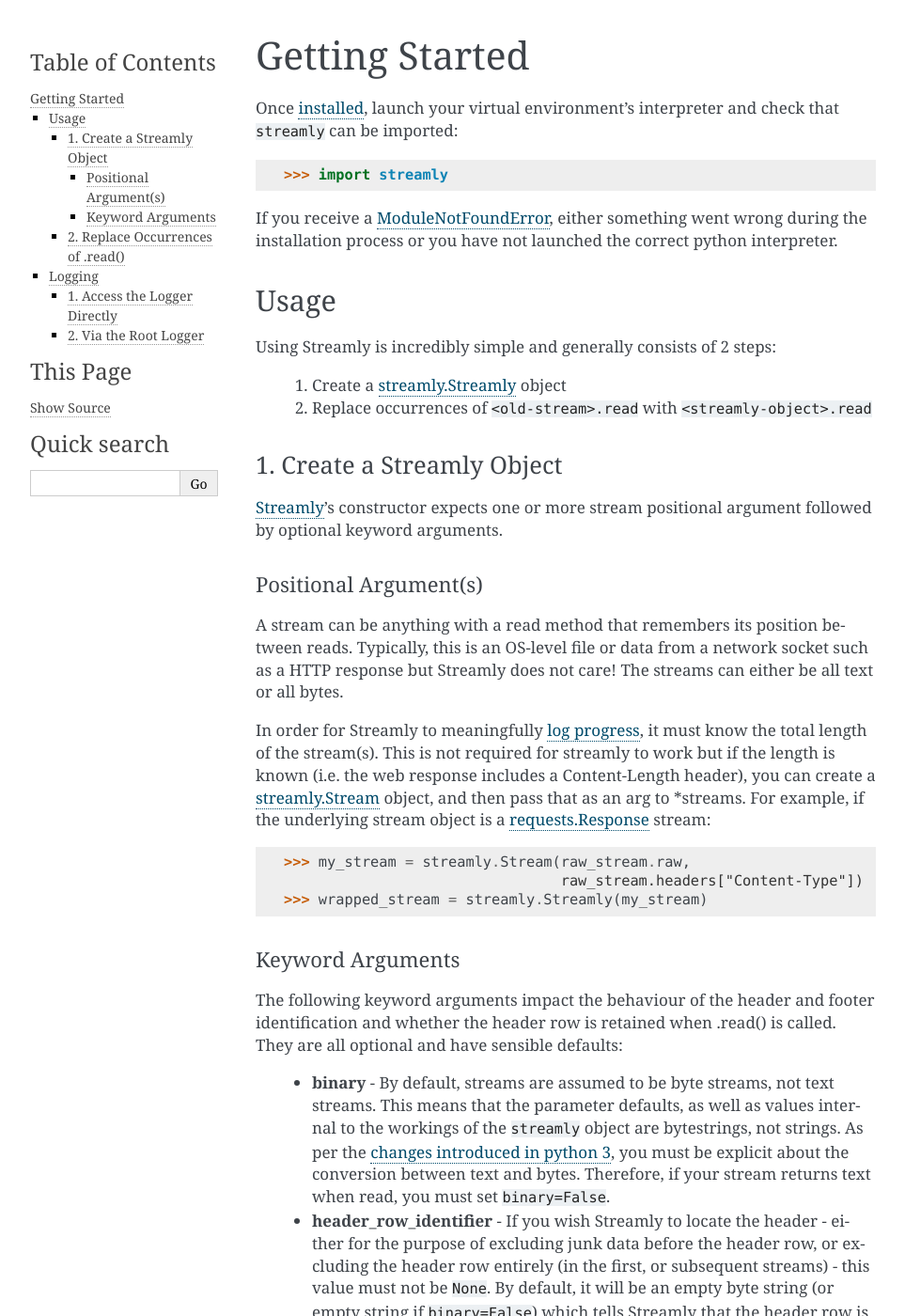
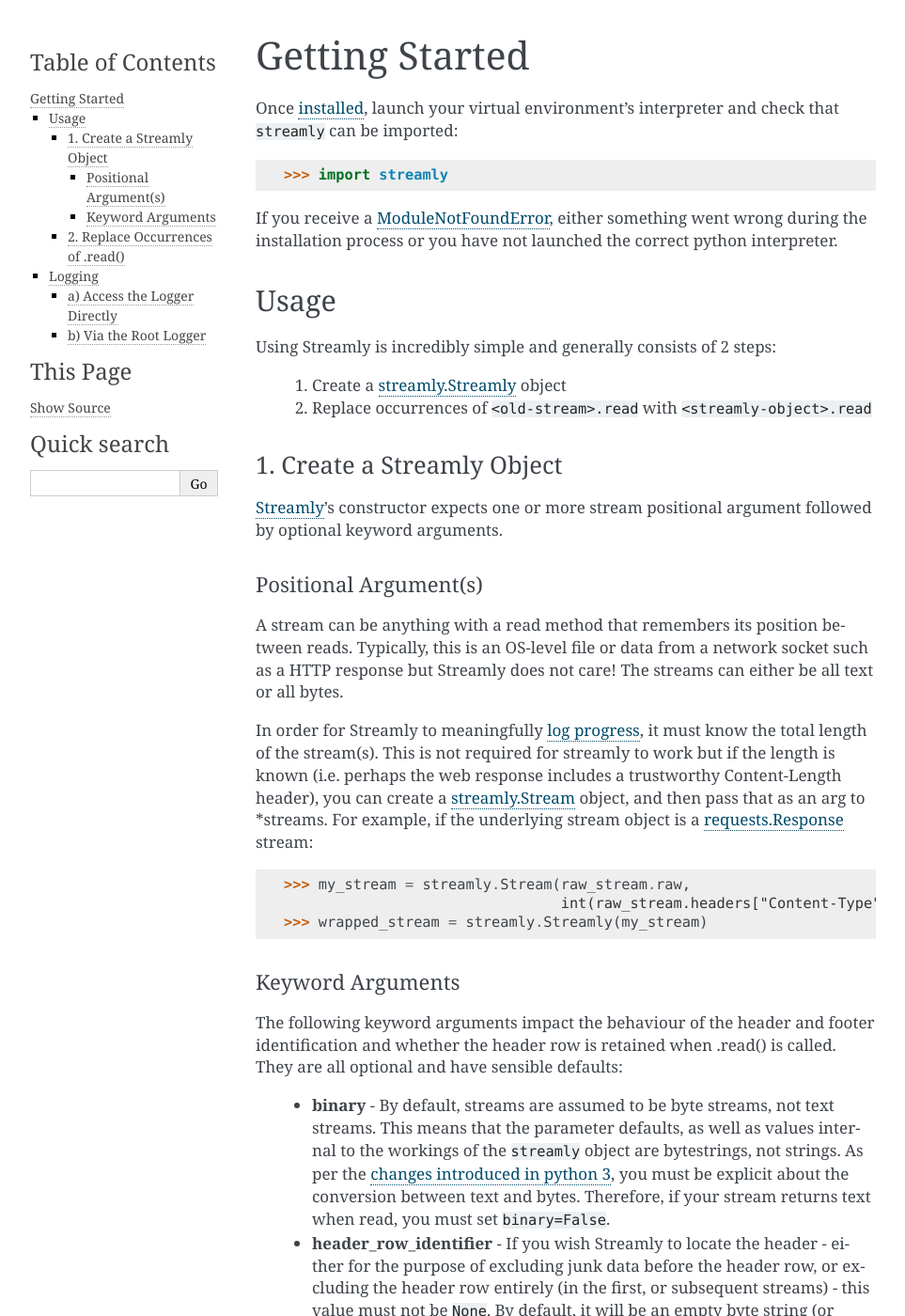
Before and after one commit to adamcunnington/Streamly, a Sphinx documentation site: the page built from docs/source/getting-started.rst, in a window 1280 px wide and 1400 px high. Shown: the whole window at 94% size, without its empty margins (148-1111 px from the left). Built offline with Sphinx 7.4.7, drawn with Linux system fonts in a browser that asks for light colours; some of the changed text lies outside the part shown.

Commit message:
Minor tweaks

```diff
--- a/docs/source/getting-started.rst
+++ b/docs/source/getting-started.rst
@@ -29,10 +29,10 @@
 
 A stream can be anything with a read method that remembers its position between reads. Typically, this is an OS-level file or data from a network socket such as a HTTP response but Streamly does not care! The streams can either be all text or all bytes.
 
-In order for Streamly to meaningfully :ref:`log progress <logging>`, it must know the total length of the stream(s). This is not required for streamly to work but if the length is known (i.e. the web response includes a Content-Length header), you can create a :ref:`streamly.Stream <stream>` object, and then pass that as an arg to \*streams. For example, if the underlying stream object is a `requests.Response <http://docs.python-requests.org/en/master/user/quickstart/#response-content>`_ stream::
+In order for Streamly to meaningfully :ref:`log progress <logging>`, it must know the total length of the stream(s). This is not required for streamly to work but if the length is known (i.e. perhaps the web response includes a trustworthy Content-Length header), you can create a :ref:`streamly.Stream <stream>` object, and then pass that as an arg to \*streams. For example, if the underlying stream object is a `requests.Response <http://docs.python-requests.org/en/master/user/quickstart/#response-content>`_ stream::
 
     >>> my_stream = streamly.Stream(raw_stream.raw,
-                                    raw_stream.headers["Content-Type"])
+                                    int(raw_stream.headers["Content-Type"]))
     >>> wrapped_stream = streamly.Streamly(my_stream)
 
 .. _keyword_args:
@@ -97,7 +97,7 @@
 
 Streamly implements logging via `Python's standard library logging module <https://docs.python.org/3/library/logging.html>`_ and follows `best practice for library logging configuration <https://docs.python.org/3/howto/logging.html#configuring-logging-for-a-library>`_. You have two options for accessing the log messages.
 
-1. Access the Logger Directly
+a) Access the Logger Directly
 ^^^^^^^^^^^^^^^^^^^^^^^^^^^^^
 
 You can get direct access to the library's logger like so::
@@ -119,7 +119,7 @@
     >>> logger.addHandler(stream_handler)
     >>> logger.setLevel(logging.INFO)  # logger level threshold
 
-2. Via the Root Logger
+b) Via the Root Logger
 ^^^^^^^^^^^^^^^^^^^^^^
 
 However, more often than not, you will just want to attach a handler to the root logger object and allow the messages to propogate up through the logger objects. Again, you must set the appropriate threshold for message handling, either on the handler object or the logger object. For example::
```
